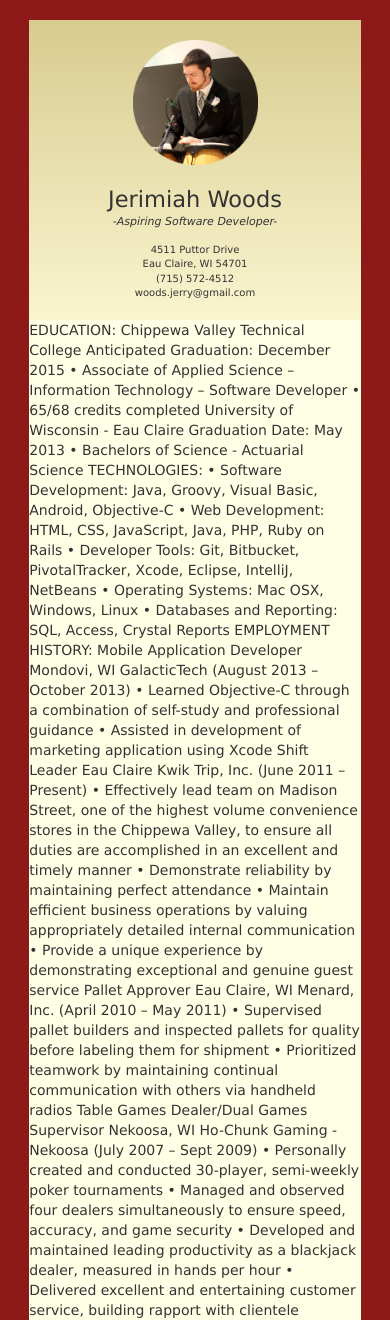
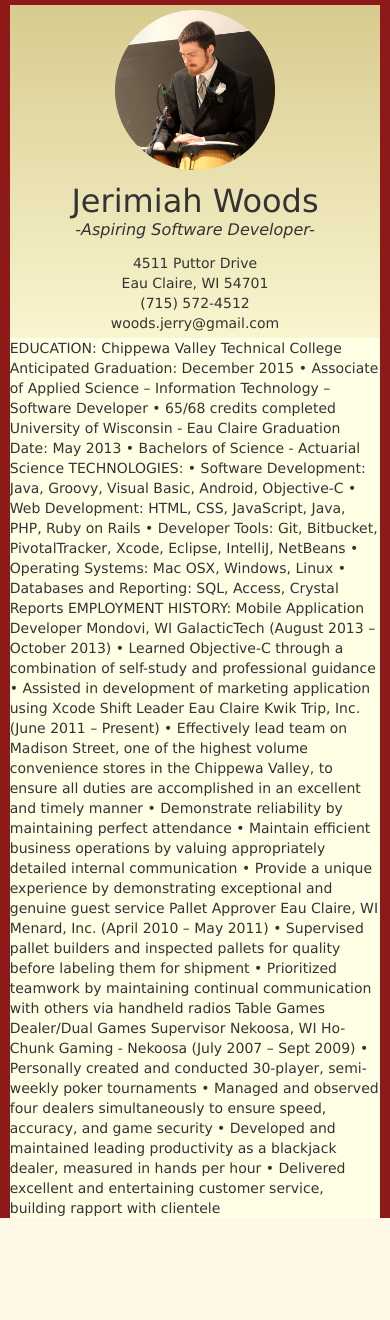
Before and after one commit to disciple520/jerimiahwoods.com, a PHP site: page / in a window 390 px wide. After the commit the page ends 1218 px from the top, so only its background shows below. Run offline with PHP 8.4, Linux system fonts and the light colour scheme; some libraries are stand-ins or nearby versions.

Commit message:
Adjust header responsiveness

```diff
--- a/css/main.css
+++ b/css/main.css
@@ -177,24 +177,33 @@ body {
 
 @media(max-width:400px){
 
-  #pic {
-    height: 125px;
-    width: 125px;
+  #contact {
+    font-size: 14px;
+    margin-top: 12px;
+  }
+
+  #content {
+    width: 95%;
+  }
+
+  #header {
+    padding: 5px;
+    margin-top: 5px;
   }
 
   #name {
-    font-size: 22.5px;
-    line-height: 18px;
-    margin-top: 25px;
+    font-size: 32px;
+    line-height: 23px;
+    margin-top: 20px;
   }
 
   #name span {
-    font-size: 11px
+    font-size: 16px
   }
 
-  #contact {
-    font-size: 10px;
-    margin-top: 12px;
+  #pic {
+    height: 160px;
+    width: 160px;
   }
 
 }
```
